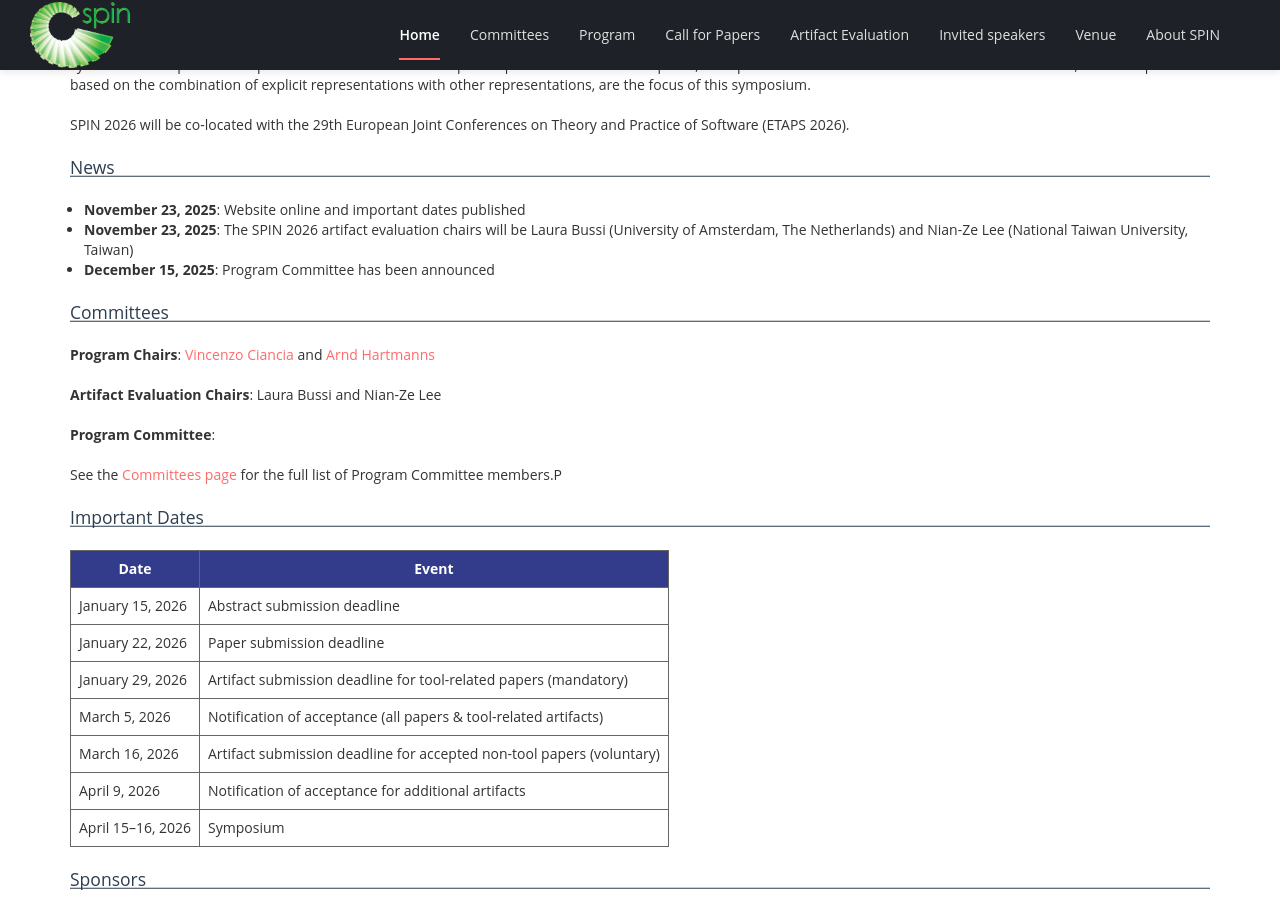
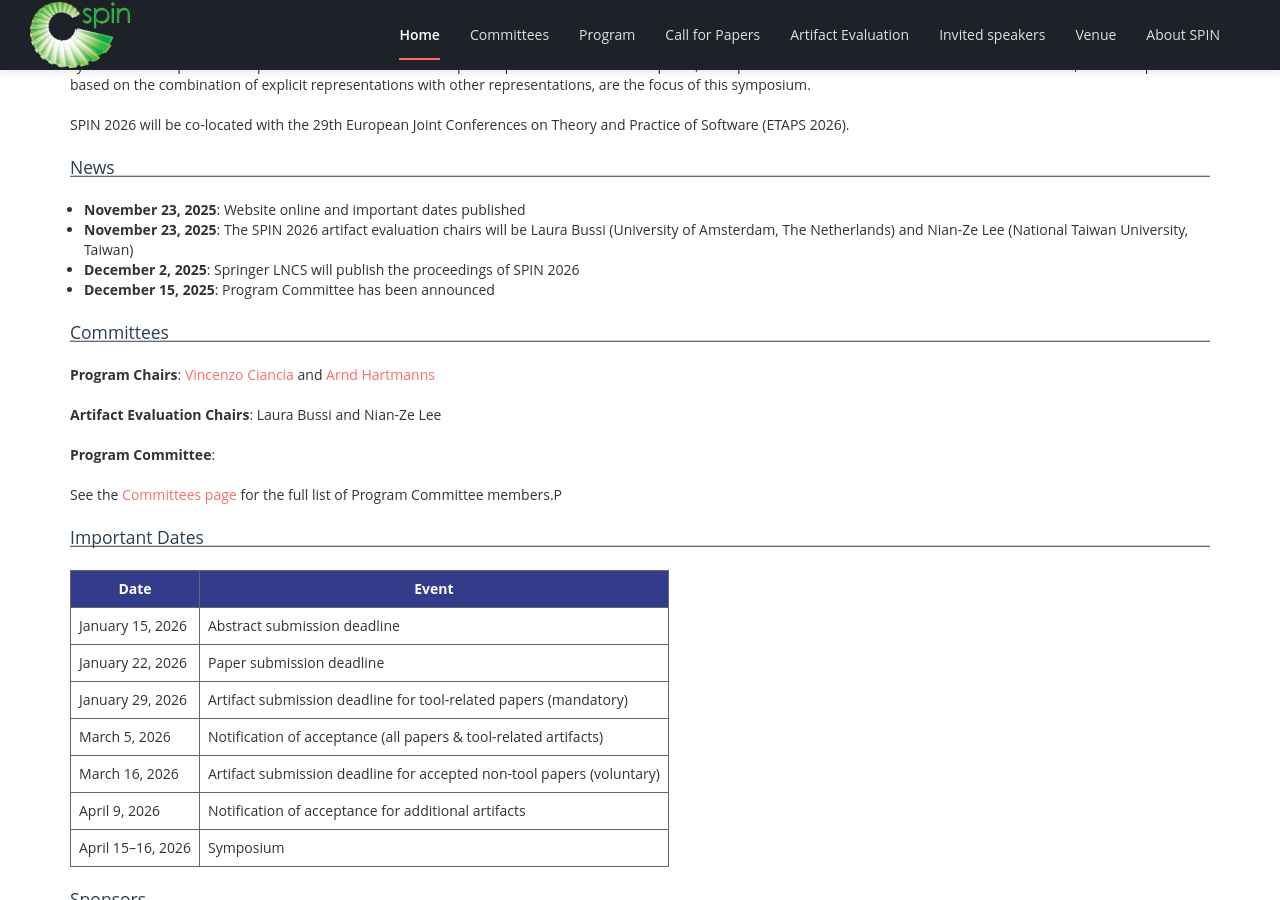
Before and after one commit to SPIN-web/SPIN2026, a Jekyll site: the page built from _pages/index.md, in a window 1280 px wide and 900 px high, scrolled down 504 px. Built offline with Jekyll 4.4.1, drawn with Linux system fonts in a browser that asks for light colours; nearby versions of some CDN libraries.

Commit message:
Added LNCS proceedings to the News section

```diff
--- a/_pages/index.md
+++ b/_pages/index.md
@@ -31,6 +31,7 @@ SPIN 2026 will be co-located with the 29th European Joint Conferences on Theory
 
 - **November 23, 2025**: Website online and important dates published
 - **November 23, 2025**: The SPIN 2026 artifact evaluation chairs will be Laura Bussi (University of Amsterdam, The Netherlands) and Nian-Ze Lee (National Taiwan University, Taiwan)
+- **December 2, 2025**: Springer LNCS will publish the proceedings of SPIN 2026
 - **December 15, 2025**: Program Committee has been announced
 
 ## Committees
```
